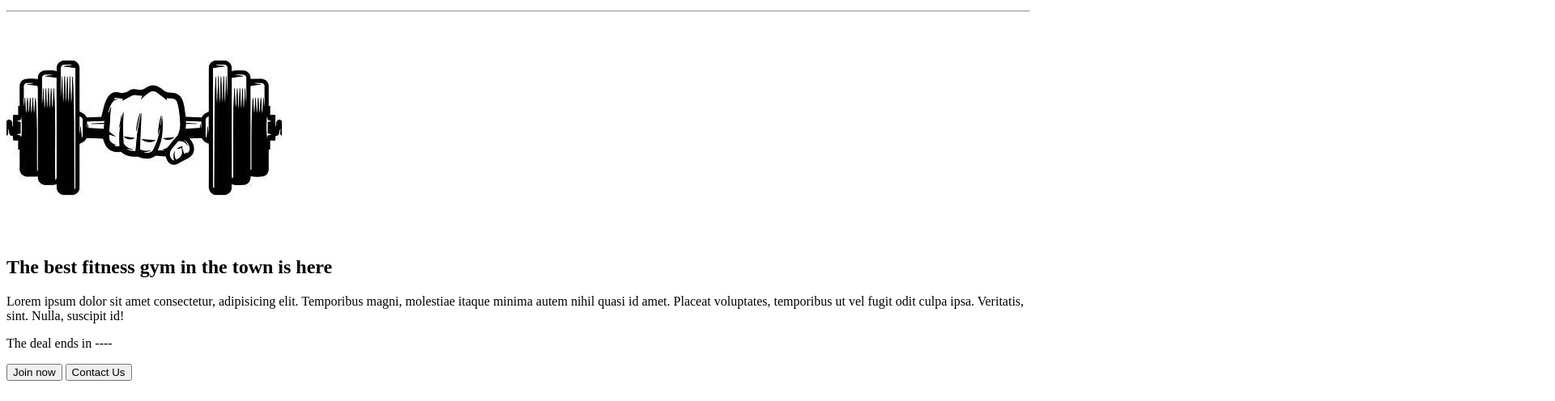
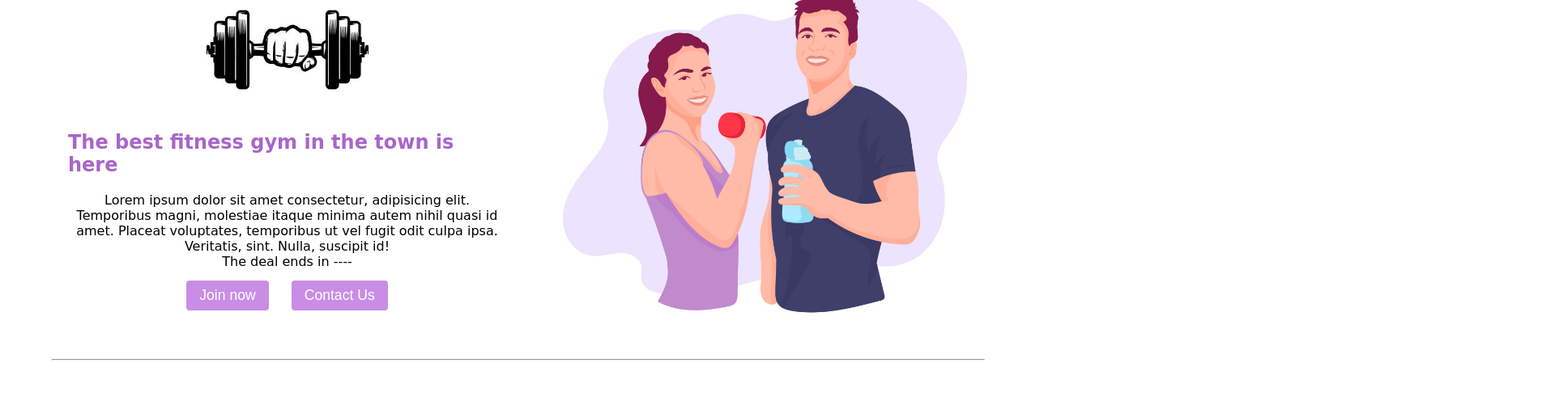
Before and after one commit to AvinashChourasia/GYM-Website, a plain HTML site: page index.html in a window 1280 px wide. Shown: the part 138-634 px from the top of the page at 81% size, 1920 px wide, since content can reach past the window. Drawn offline with Linux system fonts and the light colour scheme.

Commit message:
Update index.html

```diff
--- a/index.html
+++ b/index.html
@@ -6,8 +6,8 @@
     <meta http-equiv="X-UA-Compatible" content="IE=edge">
     <meta name="viewport" content="width=device-width, initial-scale=1.0">
     <title>GYM Website</title>
-    <link rel="stylesheet" href="gym.css">
-    <link rel="stylesheet" href="utils.css">
+    <link rel="stylesheet" href="style.css">
+<!--     <link rel="stylesheet" href="utils.css"> -->
     <link rel="shortcut icon" href="favicon-32x32.png" type="image/x-icon">
     <link rel="preconnect" href="https://fonts.googleapis.com">
     <link rel="preconnect" href="https://fonts.googleapis.com">
```
